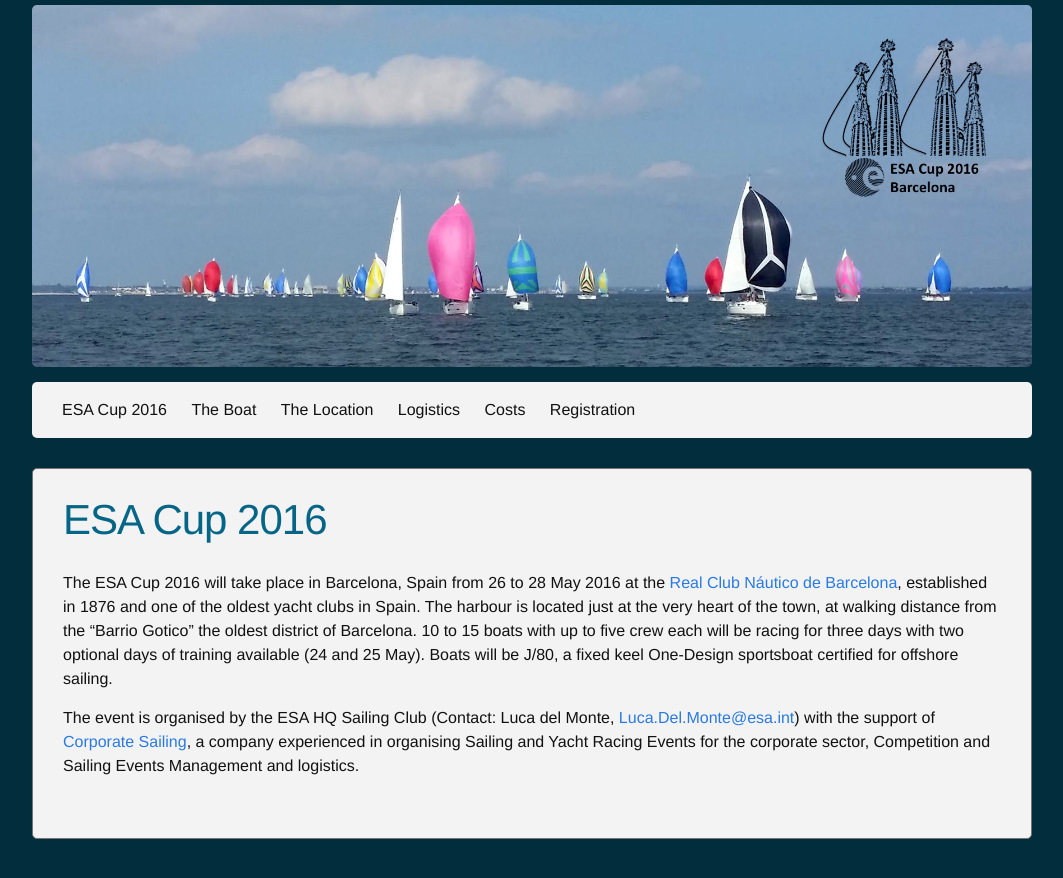
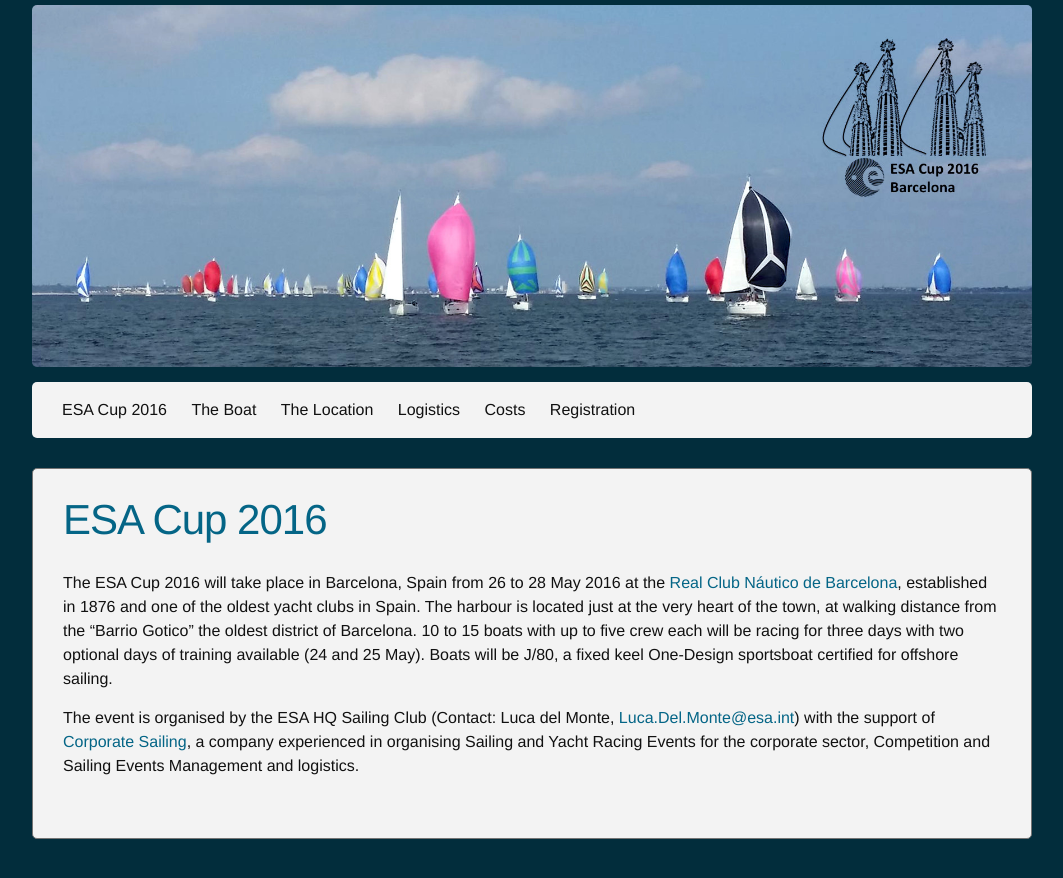
Before and after one commit to esacup2016/esacup2016.github.io, a Jekyll site: the page built from pages/esacup2016.md, in a window 1280 px wide. Shown: the top 878 px of the page, without its empty margins (108-1171 px from the left). Built offline with Jekyll 4.4.1, drawn with Linux system fonts in a browser that asks for light colours.

Commit message:
Fix styles

```diff
--- a/_sass/_base.scss
+++ b/_sass/_base.scss
@@ -92,12 +92,8 @@ h1, h2, h3, h4, h5, h6 {
  * Links
  */
 a {
-    color: $brand-color;
+    color: lighten($brand-color, 15%);
     text-decoration: none;
-
-    &:visited {
-        color: darken($brand-color, 15%);
-    }
 
     &:hover {
         color: $text-color;
--- a/css/main.scss
+++ b/css/main.scss
@@ -13,15 +13,15 @@ $base-line-height: 1.5;
 
 $spacing-unit:     30px;
 
-$page-backdrop-color: #022d3c;
+$brand-color:      #022d3c;
+
+$page-backdrop-color: $brand-color;
 $text-color:       #111;
 $site-title-color: lighten($page-backdrop-color, 15%);
 $heading-color: $page-backdrop-color;
 
 $background-color: #f3f3f3;
 $border-color: darken($background-color, 50%);
-
-$brand-color:      #2a7ae2;
 
 $grey-color:       #828282;
 $grey-color-light: lighten($grey-color, 40%);
```
